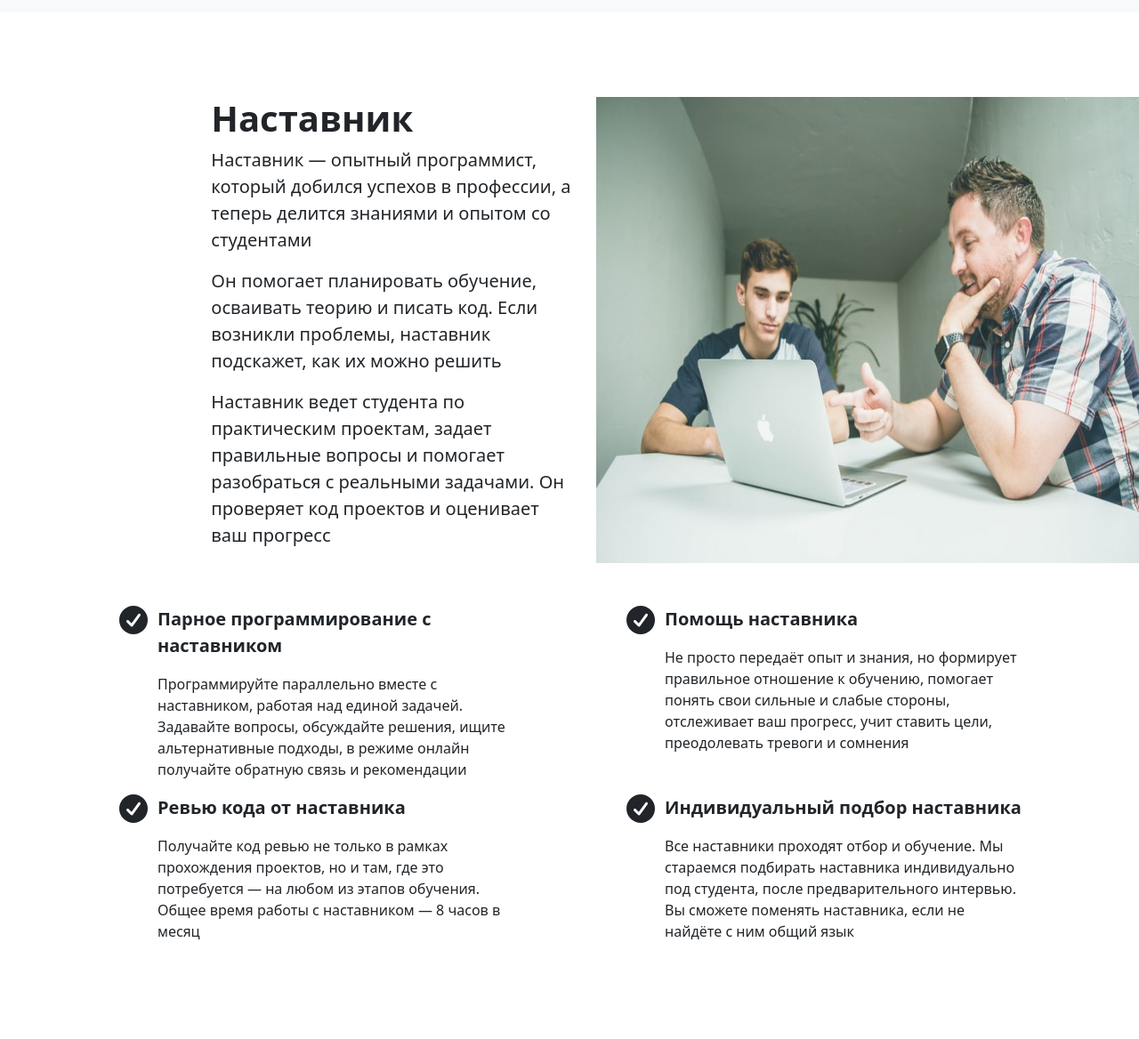
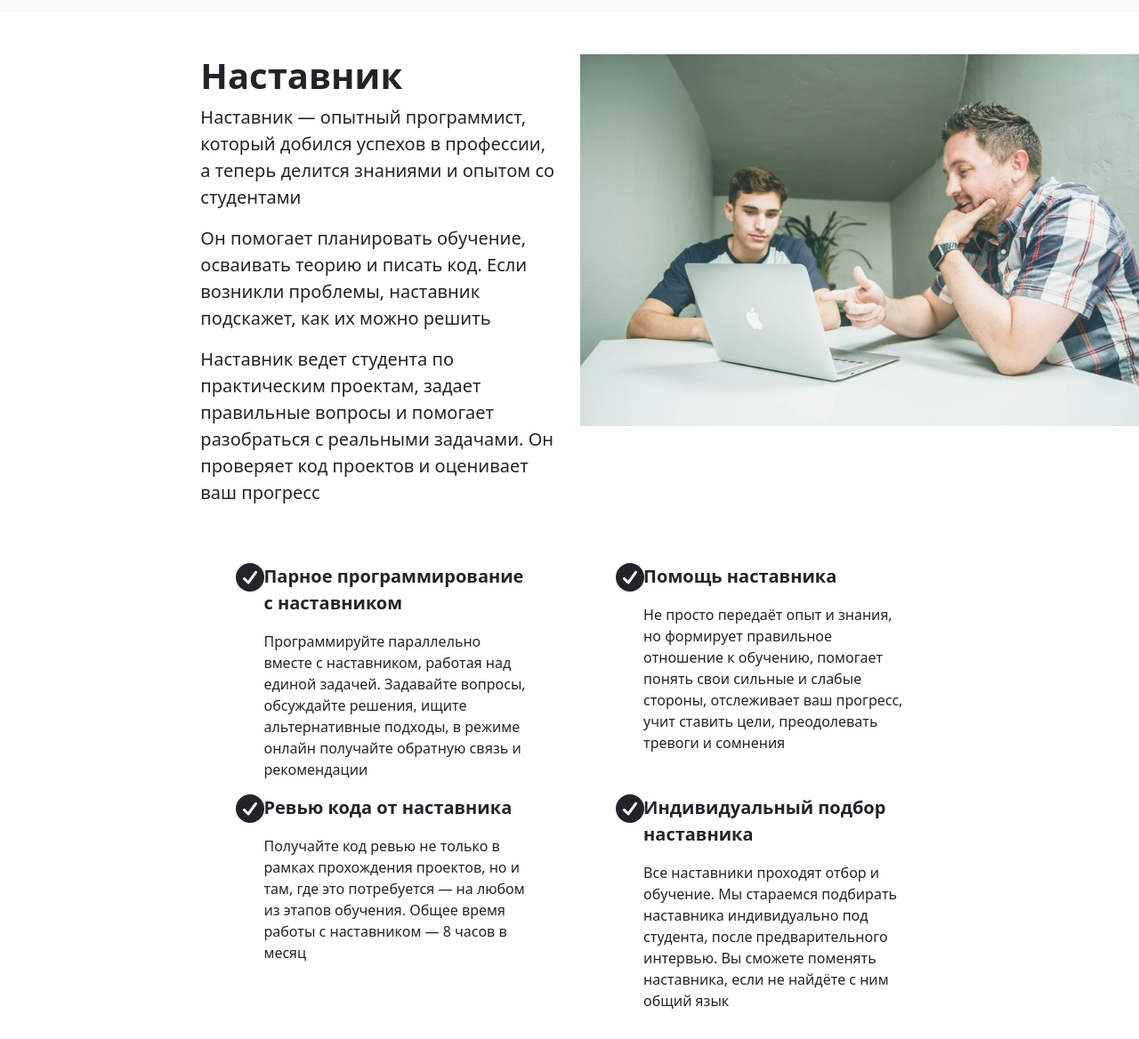
Before and after one commit to Chivirda/hexlet, a website: page src/index.pug in a window 1280 px wide. Shown: the part 1668-2836 px from the top of the page at 89% size. Drawn offline with nearby package versions, Linux system fonts and the light colour scheme; files that its build step writes are made by us from their sources; files whose address does not match are found by name.

Commit message:
feat: исправил блок "Наставник" и следующий за ним

```diff
--- a/src/index.pug
+++ b/src/index.pug
@@ -107,44 +107,42 @@ html(lang="en")
                                         i.fab.fa-java.fa-7x(style="color: #b07219")
                                     .card-title.text-center.fw-bolder.fs-3 Java
 
-        .container-fluid.pt-5.me-0.ms-0.mt-5.pb-5
-            .row.justify-content-end
-                .col-lg-10
-                    .row.overflow-hidden
-                        .col-lg-5.col-sm-12.ps-4.d-flex.align-items-center
-                            .col
-                                h3.fs-1.fw-bolder Наставник
-                                p.fs-5 Наставник — опытный программист, который добился успехов в профессии, а теперь делится знаниями и опытом со студентами
-                                p.fs-5 Он помогает планировать обучение, осваивать теорию и писать код. Если возникли проблемы, наставник подскажет, как их можно решить
-                                p.fs-5 Наставник ведет студента по практическим проектам, задает правильные вопросы и помогает разобраться с реальными задачами. Он проверяет код проектов и оценивает ваш прогресс
-                        .col-lg-7.col-sm-12.d-sm-flex.justify-content-sm-center.justify-content-md-start.pe-lg-0
-                            img(src="images/mentoring.jpg", alt="mentoring" class="img-fluid")
+        .comtainer-fluid
+            .row.me-0.ms-0.mt-5.pb-5.justify-content-end.overflow-hidden
+                .col-sm-12.col-lg-4.d-flex.align-items-center
+                    .col
+                        h3.fs-1.fw-bolder Наставник
+                        p.fs-5 Наставник — опытный программист, который добился успехов в профессии, а теперь делится знаниями и опытом со студентами
+                        p.fs-5 Он помогает планировать обучение, осваивать теорию и писать код. Если возникли проблемы, наставник подскажет, как их можно решить
+                        p.fs-5 Наставник ведет студента по практическим проектам, задает правильные вопросы и помогает разобраться с реальными задачами. Он проверяет код проектов и оценивает ваш прогресс
+                .col-sm-12.col-lg-6.pe-lg-0
+                    img(src="images/mentoring.jpg", alt="mentoring" class="img-fluid")
 
-        .container.pb-5
-            .row
-                .col-lg-6.col-sm-12
+        .container-fluid.pb-5
+            .row.justify-content-center
+                .col-lg-4.col-sm-12
                     .row.justify-content-center
                         .col-1
                             i.fas.fa-check-circle.fa-2x
                         .col-9
                             p.fw-bolder.fs-5 Парное программирование с наставником
                             p.fs-6 Программируйте параллельно вместе с наставником, работая над единой задачей. Задавайте вопросы, обсуждайте решения, ищите альтернативные подходы, в режиме онлайн получайте обратную связь и рекомендации
-                .col-lg-6.col-sm-12
+                .col-lg-4.col-sm-12
                     .row.justify-content-center
                         .col-1
                             i.fas.fa-check-circle.fa-2x
                         .col-9
                             p.fw-bolder.fs-5 Помощь наставника
                             p.fs-6 Не просто передаёт опыт и знания, но формирует правильное отношение к обучению, помогает понять свои сильные и слабые стороны, отслеживает ваш прогресс, учит ставить цели, преодолевать тревоги и сомнения
-            .row
-                .col-lg-6.col-sm-12
+            .row.justify-content-center
+                .col-lg-4.col-sm-12
                     .row.justify-content-center
                         .col-1
                             i.fas.fa-check-circle.fa-2x
                         .col-9
                             p.fw-bolder.fs-5 Ревью кода от наставника
                             p.fs-6 Получайте код ревью не только в рамках прохождения проектов, но и там, где это потребуется — на любом из этапов обучения. Общее время работы с наставником — 8 часов в месяц
-                .col-lg-6.col-sm-12
+                .col-lg-4.col-sm-12
                     .row.justify-content-center
                         .col-1
                             i.fas.fa-check-circle.fa-2x
```
Also changed, not shown: build/index.html.
